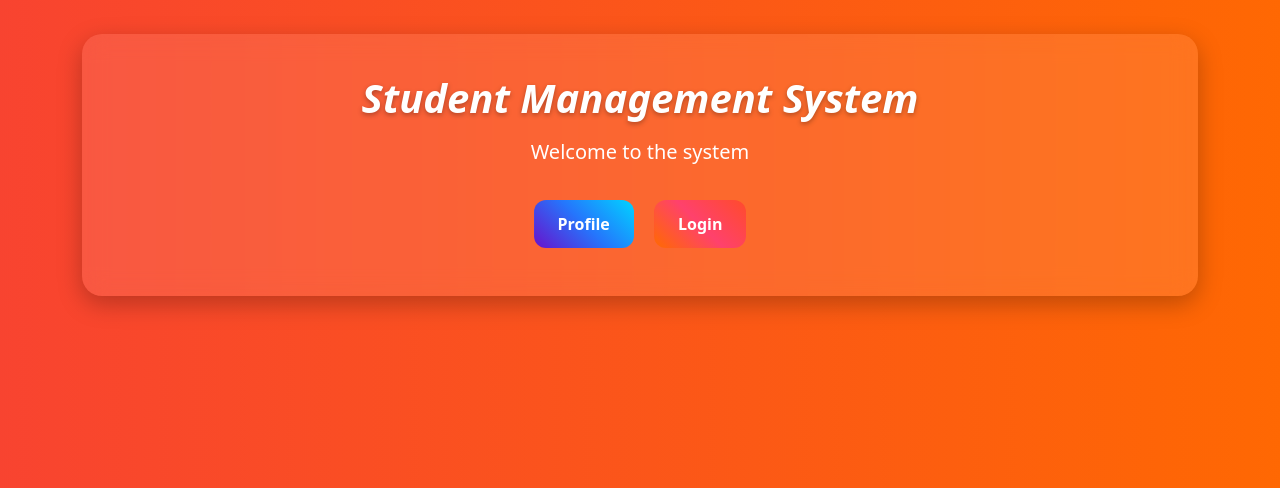
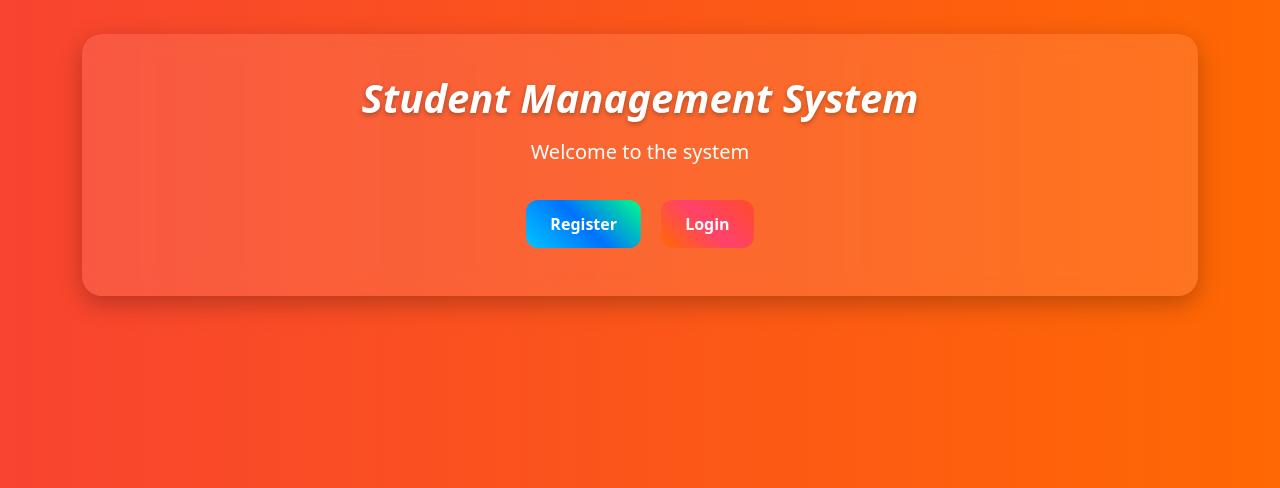
Before and after one commit to Usmangujjar645/official-project, a Django app: page / in a window 1280 px wide. Shown: the part 235-723 px from the top of the page. Run offline with Django 5.2, Linux system fonts and the light colour scheme; a user stored in the database is signed in.

Commit message:
new update

```diff
--- a/templates/index.html
+++ b/templates/index.html
@@ -125,12 +125,14 @@
 
       {% if user.is_authenticated %}
         <!-- Agar user login hai -->
-        <a href="{% url 'profile' %}" class="btn btn-custom btn-profile m-2">Profile</a>
+          <a href="{% url 'register' %}" class="btn btn-custom btn-register m-2">Register</a>
+        <!-- <a href="{% url 'profile' %}" class="btn btn-custom btn-profile m-2">Profile</a> -->
        <a href="{% url 'login' %}" class="btn btn-custom btn-login m-2">Login</a>
       {% else %}
         <!-- Agar user login nahi hai -->
         <!-- <a href="{% url 'login' %}" class="btn btn-custom btn-login m-2">Login</a> -->
         <a href="{% url 'register' %}" class="btn btn-custom btn-register m-2">Register</a>
+          <a href="{% url 'profile' %}" class="btn btn-custom btn-profile m-2">Profile</a>
       {% endif %}
 
     </div>
```
Also changed, not shown: db.sqlite3.
